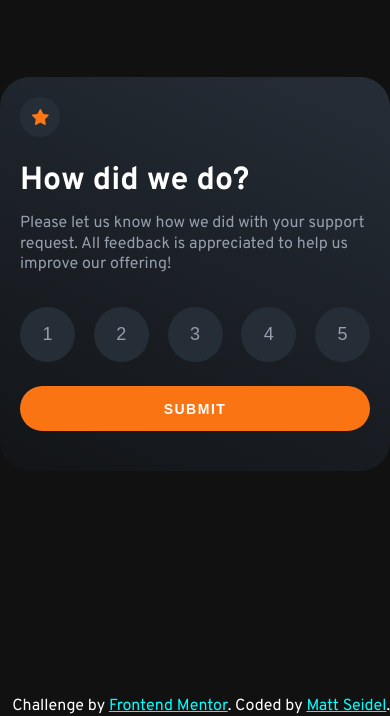
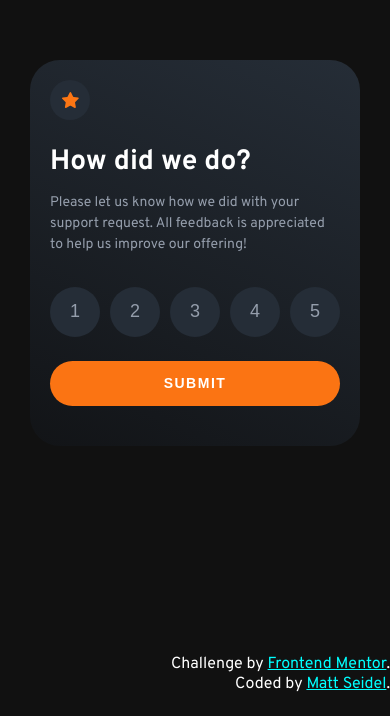
Before and after one commit to mseidel819/Frontend-Mentor-Interactive-rating-component, a React (Create React App) app: page / in a window 390 px wide. Shown: the part 148-864 px from the top of the page. Built offline with nearby package versions, Linux system fonts and the light colour scheme.

Commit message:
adjusted for mobile

```diff
--- a/public/index.html
+++ b/public/index.html
@@ -49,7 +49,8 @@
       Challenge by
       <a href="https://www.frontendmentor.io?ref=challenge" target="_blank"
         >Frontend Mentor</a
-      >. Coded by <a href="https://seidelmatt.com/">Matt Seidel</a>.
+      >. <br />
+      Coded by <a href="https://seidelmatt.com/">Matt Seidel</a>.
     </div>
   </body>
 </html>
--- a/src/App.css
+++ b/src/App.css
@@ -2,5 +2,5 @@
   display: flex;
   justify-content: center;
   align-items: center;
-  height: 100vh;
+  height: 95vh;
 }
--- a/src/components/rating/rating.styles.jsx
+++ b/src/components/rating/rating.styles.jsx
@@ -4,7 +4,7 @@ export const RatingContainer = styled.div`
   background: linear-gradient(24deg, hsl(216, 12%, 8%), hsl(213, 19%, 18%));
   justify-content: left;
   border-radius: 30px;
-  width: 400px;
+  width: 330px;
   padding: 20px;
 
   .star {
@@ -23,14 +23,15 @@ export const RatingContainer = styled.div`
 export const Title = styled.h2`
   color: white;
   font-weight: 700;
-  font-size: 32px;
+  font-size: 28px;
   margin-bottom: 12px;
 `;
 
 export const Para = styled.p`
   color: hsl(217, 12%, 63%);
   margin-bottom: 32px;
-  line-height: 1.3;
+  line-height: 1.5;
+  font-size: 14px;
 `;
 
 export const NumbersContainer = styled.div`
@@ -43,8 +44,8 @@ export const NumbersContainer = styled.div`
     color: hsl(217, 12%, 63%);
     font-size: 18px;
     border-radius: 100000px;
-    height: 55px;
-    width: 55px;
+    height: 50px;
+    width: 50px;
     margin-bottom: 24px;
     cursor: pointer;
   }
--- a/src/components/thanks/thanks.styles.jsx
+++ b/src/components/thanks/thanks.styles.jsx
@@ -6,35 +6,35 @@ export const ThanksContainer = styled.div`
   flex-direction: column;
   align-items: center;
   border-radius: 30px;
-  width: 400px;
+  width: 330px;
   padding: 20px;
 
-  .img-container{
 
-      margin:20px auto;
+    .img-container {
+      margin: 20px auto;
     }
 
-  .rating-container{
-color:hsl(25, 97%, 53%);
+    .rating-container {
+      color: hsl(25, 97%, 53%);
       background-color: hsl(213, 19%, 18%);
       border-radius: 100px;
       padding: 8px 20px;
-margin-bottom: 40px;
-
+      margin-bottom: 34px;
     }
 
-
-  h2{
+    h2 {
       color: white;
       font-weight: 700;
       font-size: 24px;
       margin-bottom: 15px;
     }
 
-  .thanks-text{
+    .thanks-text {
       color: hsl(217, 12%, 63%);
       line-height: 1.5;
       text-align: center;
+      font-size: 14px;
+      margin-bottom: 24px;
     }
   }
 `;
```
Lines whose indentation alone changed are shown as unchanged.
